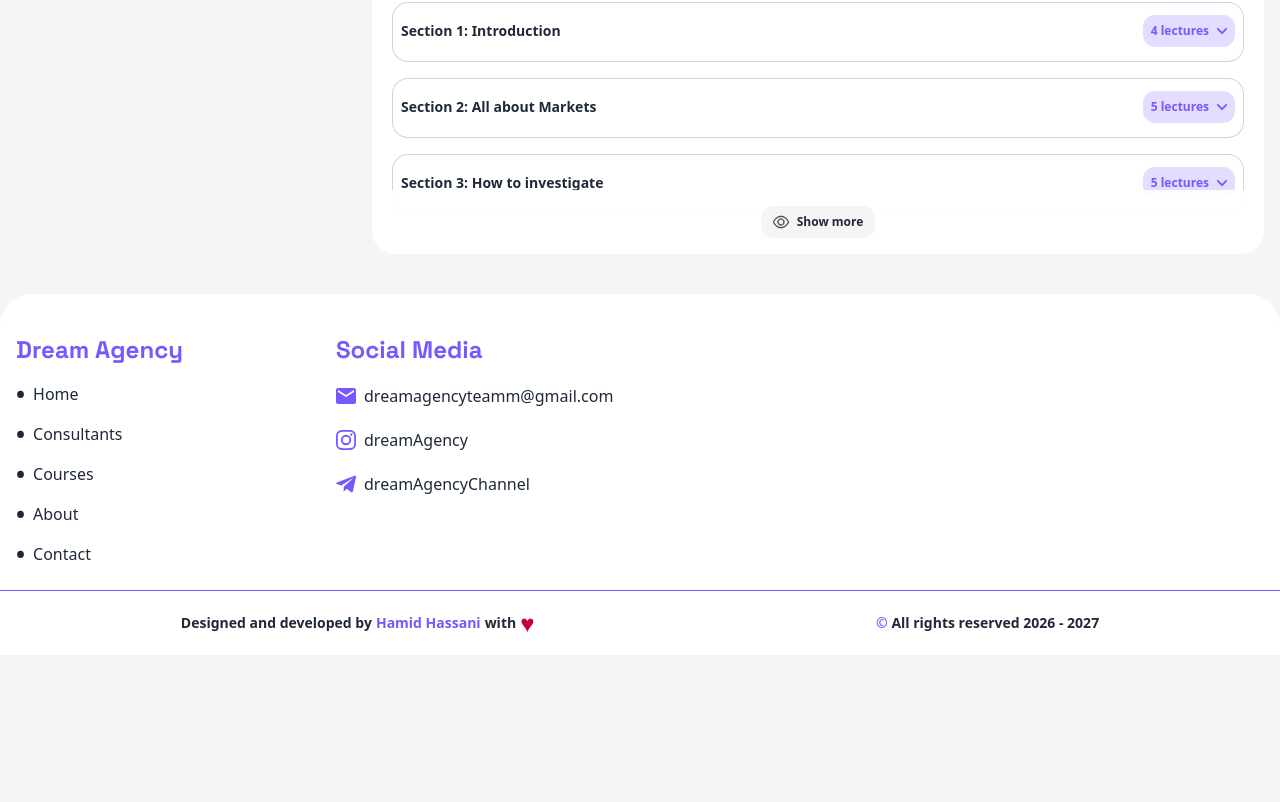
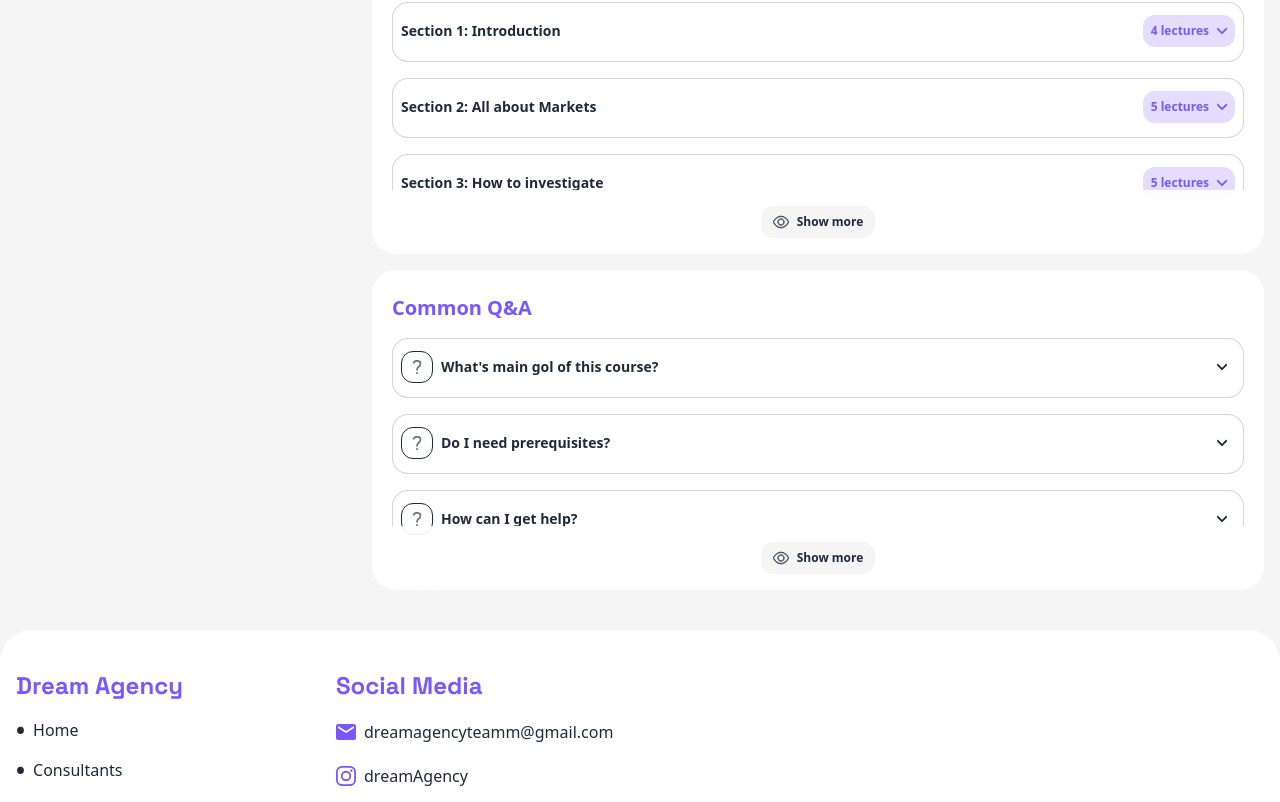
Before and after one commit to DreamAgencyhub/Front-end, a Next.js app: page /courses/course/1 in a window 1280 px wide. Shown: the part 998-1800 px from the top of the page. Before the commit the page ends 1653 px from the top, so only its background shows below. Built offline with nearby package versions, Linux system fonts and the light colour scheme.

Commit message:
feat: add Q&A section and make the accordion more reusable

```diff
--- a/app/(public)/(sharedLayout)/courses/course/Accordion.tsx
+++ b/app/(public)/(sharedLayout)/courses/course/Accordion.tsx
@@ -3,6 +3,7 @@
 import {
   IconIonicIosArrowLeft,
   IconIonicIosTimer,
+  IconOpenQuestionMark,
 } from "@/app/components/icons";
 import { useEffect, useRef, useState } from "react";
 
@@ -10,35 +11,43 @@ type Content = { title: string; duration: string | number };
 
 interface AccordionGroupProps {
   data: {
-    title: string;
+    title?: string;
     content?: Content[];
+    question?: string;
+    answer?: string;
   }[];
 }
 
 export default function AccordionGroup({ data }: AccordionGroupProps) {
   const [openId, setOpenId] = useState<string | null>(null);
 
-  const handleToggle = (id: string) =>
+  const handleToggle = (id?: string) => {
+    if (!id) return;
     setOpenId((prev) => (prev === id ? null : id));
+  };
 
   return data?.map((item) => (
     <AccordionItem
-      key={item.title}
-      id={item.title}
+      key={item.title ? item.title : item.question}
+      id={item.title ? item.title : item.question}
       onToggle={handleToggle}
       openId={openId}
       content={item.content}
       title={item.title}
+      question={item.question}
+      answer={item.answer}
     />
   ));
 }
 
 interface AccordionItemProps {
-  openId: string | null;
-  onToggle: (id: string) => void;
-  id: string;
-  title: string;
+  openId?: string | null;
+  onToggle: (id?: string) => void;
+  id?: string;
+  title?: string;
   content?: Content[];
+  question?: string;
+  answer?: string;
 }
 
 function AccordionItem({
@@ -47,6 +56,8 @@ function AccordionItem({
   id,
   content,
   title,
+  question,
+  answer,
 }: AccordionItemProps) {
   const [height, setHeight] = useState<string>("60px");
   const ref = useRef<HTMLDivElement | null>(null);
@@ -70,9 +81,15 @@ function AccordionItem({
       }}
     >
       <div className="flex flex-row items-center justify-between py-2">
-        <div className="flex flex-row gap-2 text-sm">
-          <span>{title}</span>
+        <div className="flex flex-row items-center gap-2 text-sm">
+          {question && (
+            <span className="rounded-xl p-2 border ">
+              <IconOpenQuestionMark className="fill-text-muted stroke-none border-text-default/10" />
+            </span>
+          )}
+          <span>{title ? title : question}</span>
         </div>
+        {title && content ? (
           <div className="rounded-xl bg-primary-500/20 text-primary-500 text-xs p-2  flex items-center gap-2 ">
             <span> {content?.length} lectures</span>
             <IconIonicIosArrowLeft
@@ -81,8 +98,16 @@ function AccordionItem({
               }`}
             />
           </div>
+        ) : (
+          <IconIonicIosArrowLeft
+            className={`text-[10px] fill-text-default mr-2 stroke-1 transition-transform  ${
+              openId !== id ? "-rotate-90" : "rotate-90"
+            }`}
+          />
+        )}
       </div>
 
+      {title && content ? (
         <div className="flex flex-col gap-4 mt-4">
           {content?.map((item, index) => (
             <div
@@ -106,6 +131,9 @@ function AccordionItem({
             </div>
           ))}
         </div>
+      ) : (
+        <p className="text-sm mt-4 px-1 ">{answer}</p>
+      )}
     </div>
   );
 }
--- a/app/(public)/(sharedLayout)/courses/course/[courseId]/page.tsx
+++ b/app/(public)/(sharedLayout)/courses/course/[courseId]/page.tsx
@@ -93,6 +93,29 @@ const accordionData = [
   },
 ];
 
+const commonQuestionsData = [
+  {
+    question: `What's main gol of this course?`,
+    answer:
+      "Lorem ipsum dolor sit amet consectetur adipisicing elit. Ipsam enim deserunt atque fugit, suscipit ex nisi pariatur porro facere esse ipsum quod explicabo sapiente rerum,",
+  },
+  {
+    question: `Do I need prerequisites?`,
+    answer:
+      "Lorem ipsum dolor sit amet consectetur adipisicing elit. Ipsam enim deserunt atque fugit, suscipit ex nisi pariatur porro facere esse ipsum quod explicabo sapiente rerum,",
+  },
+  {
+    question: `How can I get help?`,
+    answer:
+      "Lorem ipsum dolor sit amet consectetur adipisicing elit. Ipsam enim deserunt atque fugit, suscipit ex nisi pariatur porro facere esse ipsum quod explicabo sapiente rerum,",
+  },
+  {
+    question: `Does this course has a refund warranty?`,
+    answer:
+      "Lorem ipsum dolor sit amet consectetur adipisicing elit. Ipsam enim deserunt atque fugit, suscipit ex nisi pariatur porro facere esse ipsum quod explicabo sapiente rerum,",
+  },
+];
+
 export default function page() {
   return (
     <div className="flex flex-col gap-8 py-10">
@@ -162,6 +185,18 @@ export default function page() {
             </div>
           </BoxExpander>
         </div>
+        <div className="md:col-start-2 ">
+          <BoxExpander>
+            <div id="">
+              <h3 className="text-xl font-bold pt-1 text-primary-500 ">
+                Common Q&A
+              </h3>
+              <div className="py-4 flex flex-col gap-4 ">
+                <AccordionGroup data={commonQuestionsData} />
+              </div>
+            </div>
+          </BoxExpander>
+        </div>
       </div>
     </div>
   );
--- /dev/null
+++ b/app/components/icons/IconOpenQuestionMark.tsx
@@ -0,0 +1,16 @@
+import * as React from "react";
+import type { SVGProps } from "react";
+const SvgIconOpenQuestionMark = (props: SVGProps<SVGSVGElement>) => (
+  <svg
+    xmlns="http://www.w3.org/2000/svg"
+    width="1em"
+    height="1em"
+    viewBox="0 0 6.496 10.456"
+    stroke="currentColor"
+    fill="none"
+    {...props}
+  >
+    <path d="M3.228 0A3.38 3.38 0 0 0 .771.863 2.85 2.85 0 0 0 0 2.536l1.307.17a1.6 1.6 0 0 1 .405-.9 1.94 1.94 0 0 1 1.516-.5 2.3 2.3 0 0 1 1.595.444 1.1 1.1 0 0 1 .366.863c0 1.085-.444 1.385-1.1 1.96a3.73 3.73 0 0 0-1.514 2.942v.327h1.307v-.327a2.17 2.17 0 0 1 1.058-1.96A3.75 3.75 0 0 0 6.5 2.614 2.5 2.5 0 0 0 5.725.771 3.6 3.6 0 0 0 3.228 0m-.653 9.149v1.307h1.307V9.149Z" />
+  </svg>
+);
+export default SvgIconOpenQuestionMark;
--- a/app/components/icons/index.ts
+++ b/app/components/icons/index.ts
@@ -29,6 +29,7 @@ export { default as IconMaterialUpdate } from "./IconMaterialUpdate";
 export { default as IconMetroCalendar } from "./IconMetroCalendar";
 export { default as IconMetroSearch } from "./IconMetroSearch";
 export { default as IconOpenMicrophone } from "./IconOpenMicrophone";
+export { default as IconOpenQuestionMark } from "./IconOpenQuestionMark";
 export { default as IconWeatherCloudDown } from "./IconWeatherCloudDown";
 export { default as Icons8Apple } from "./Icons8Apple";
 export { default as Icons8Google } from "./Icons8Google";
```
Also changed, not shown: app/assets/icons/Icon open-question-mark.svg (added). Lines whose indentation alone changed are shown as unchanged.
